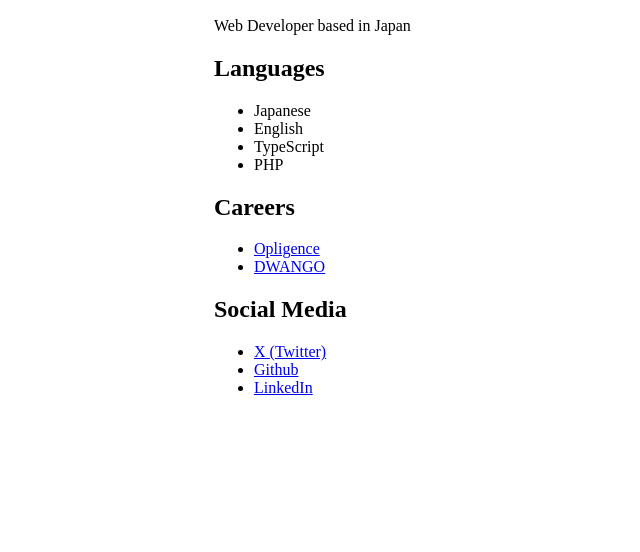
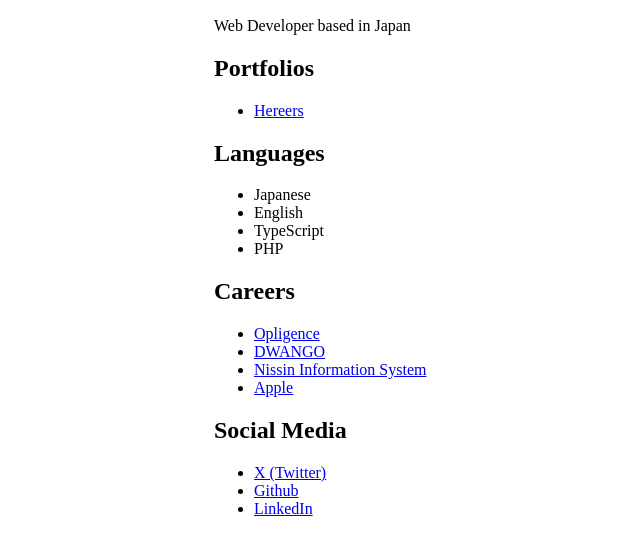
Before and after one commit to nikifutaki/profile, a plain HTML site: page index.html in a window 1280 px wide. Shown: the part 50-602 px from the top of the page, without its empty margins (42-682 px from the left). Drawn offline with Linux system fonts and the light colour scheme.

Commit message:
Update index.html

```diff
--- a/index.html
+++ b/index.html
@@ -15,6 +15,10 @@
     <section>
         <h1>Masaki Naiki</h1>
         <p>Web Developer based in Japan</p>
+        <h2>Portfolios</h2>
+        <ul>
+            <li><a href="https://hereers.com" target="_blank">Hereers</a></li>
+        </ul>
         <h2>Languages</h2>
         <ul>
             <li>Japanese</li>
@@ -26,6 +30,8 @@
         <ul>
             <li><a href="https://www.opligence.com" target="_blank">Opligence</a></li>
             <li><a href="https://dwango.co.jp" target="_blank">DWANGO</a></li>
+            <li><a href="https://www.nissinjoho.co.jp" target="_blank">Nissin Information System</a></li>
+            <li><a href="https://www.apple.com" target="_blank">Apple</a></li>
         </ul>
         <h2>Social Media</h2>
         <ul>
```
